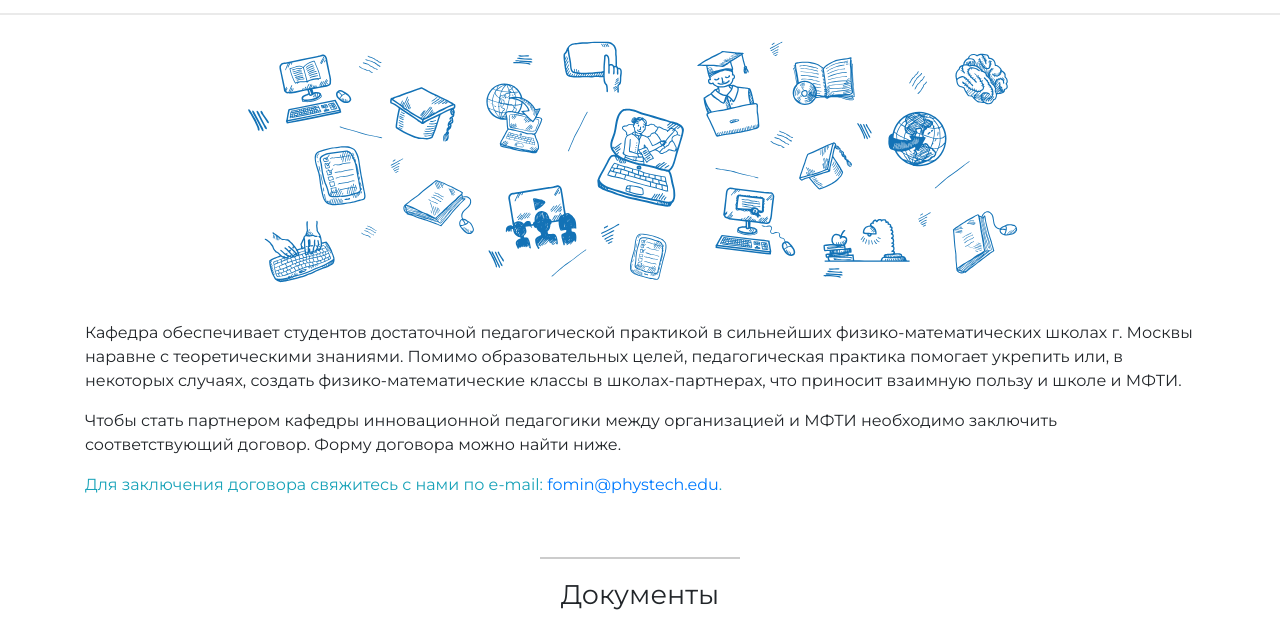
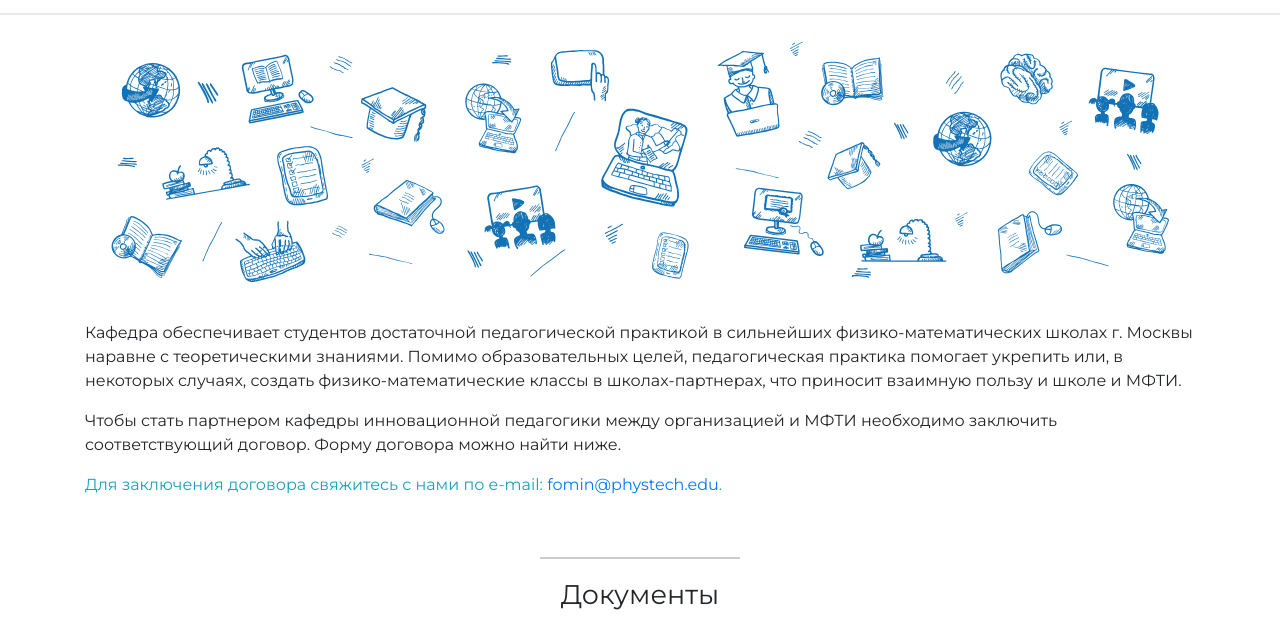
Before and after one commit to polyakovin/mipt, a website: page practice.html in a window 1280 px wide. Shown: the part 155-783 px from the top of the page. Drawn offline with nearby package versions, Linux system fonts and the light colour scheme.

Commit message:
картинка

```diff
--- a/css/practice.css
+++ b/css/practice.css
@@ -53,7 +53,7 @@
 .headpiece {
   height: 270px;
   margin-bottom: 20px;
-  background: url(../imgs/sliders/ped.svg) no-repeat;
+  background: url(../imgs/sliders/ped2-01.svg) no-repeat;
   background-size: contain;
   background-position: center center;
 }
```
Also changed, not shown: imgs/sliders/ped2-01.svg (added).
